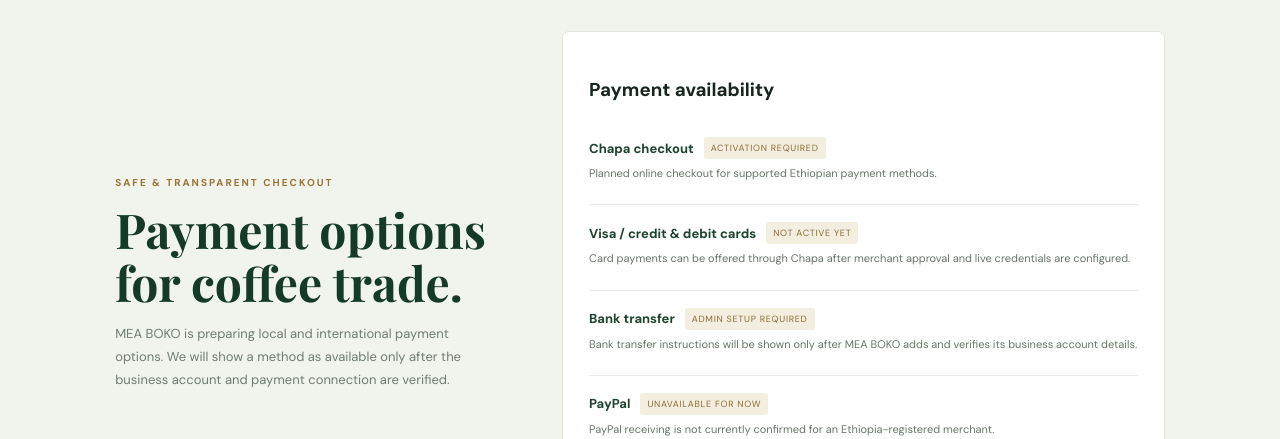
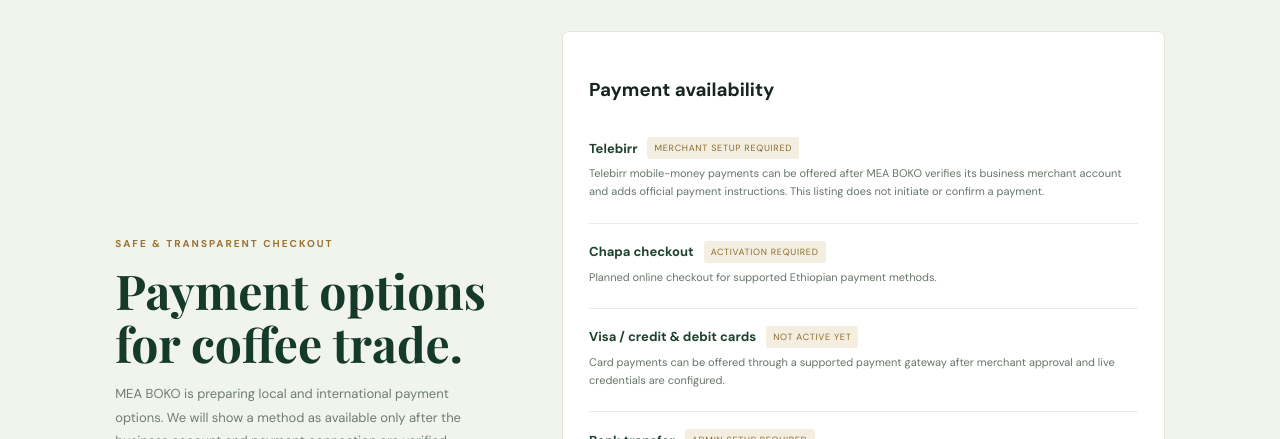
Before and after one commit to meaboko92/COFDEE-MARKET-ETHIOPIA-, a React (Vite) app: page / in a window 1280 px wide. Shown: the part 3360-3799 px from the top of the page. Built offline with nearby package versions, Linux system fonts and the light colour scheme; no server answers; the database is empty; a web font is replaced by a local one.

Commit message:
Add Telebirr to payment availability

```diff
--- a/src/PaymentAvailability.jsx
+++ b/src/PaymentAvailability.jsx
@@ -1,7 +1,8 @@
 export default function PaymentAvailability() {
   const methods = [
+    { name: 'Telebirr', detail: 'Telebirr mobile-money payments can be offered after MEA BOKO verifies its business merchant account and adds official payment instructions. This listing does not initiate or confirm a payment.', status: 'Merchant setup required' },
     { name: 'Chapa checkout', detail: 'Planned online checkout for supported Ethiopian payment methods.', status: 'Activation required' },
-    { name: 'Visa / credit & debit cards', detail: 'Card payments can be offered through Chapa after merchant approval and live credentials are configured.', status: 'Not active yet' },
+    { name: 'Visa / credit & debit cards', detail: 'Card payments can be offered through a supported payment gateway after merchant approval and live credentials are configured.', status: 'Not active yet' },
     { name: 'Bank transfer', detail: 'Bank transfer instructions will be shown only after MEA BOKO adds and verifies its business account details.', status: 'Admin setup required' },
     { name: 'PayPal', detail: 'PayPal receiving is not currently confirmed for an Ethiopia-registered merchant.', status: 'Unavailable for now' },
   ];
```
